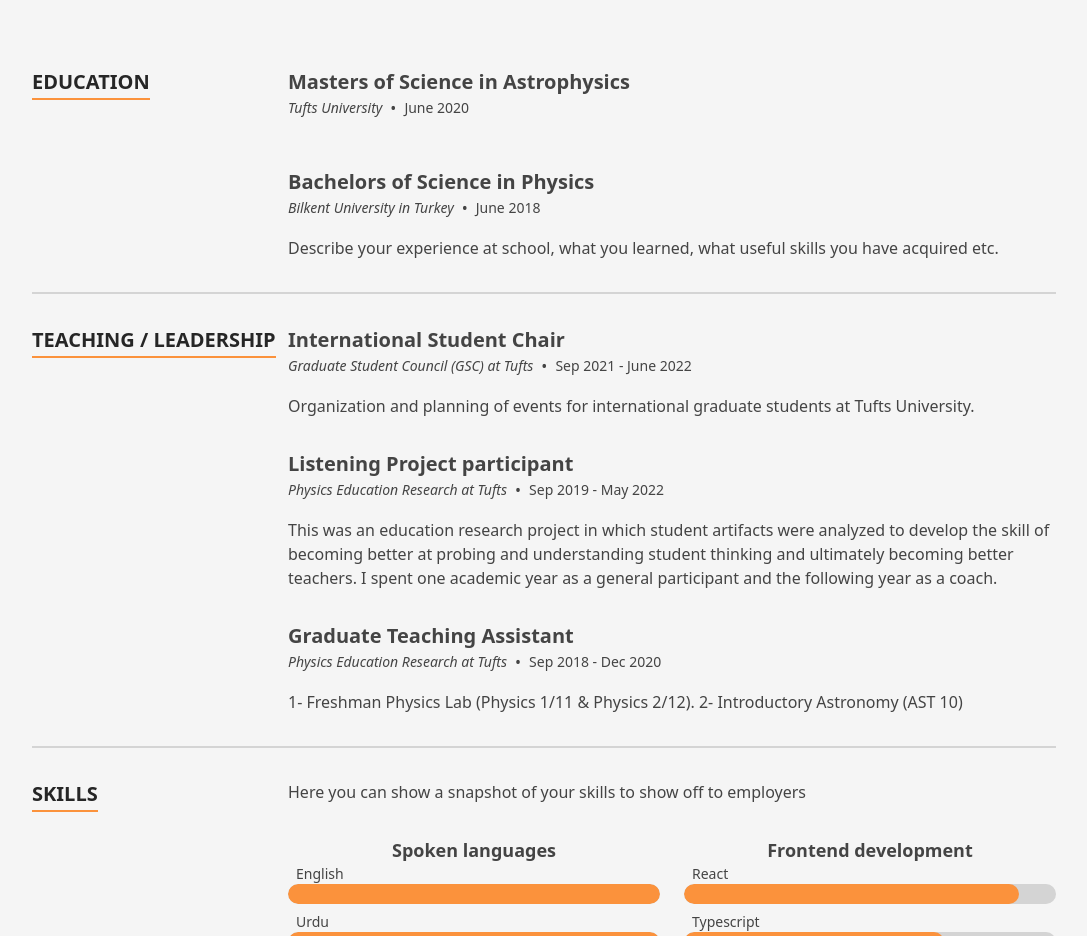
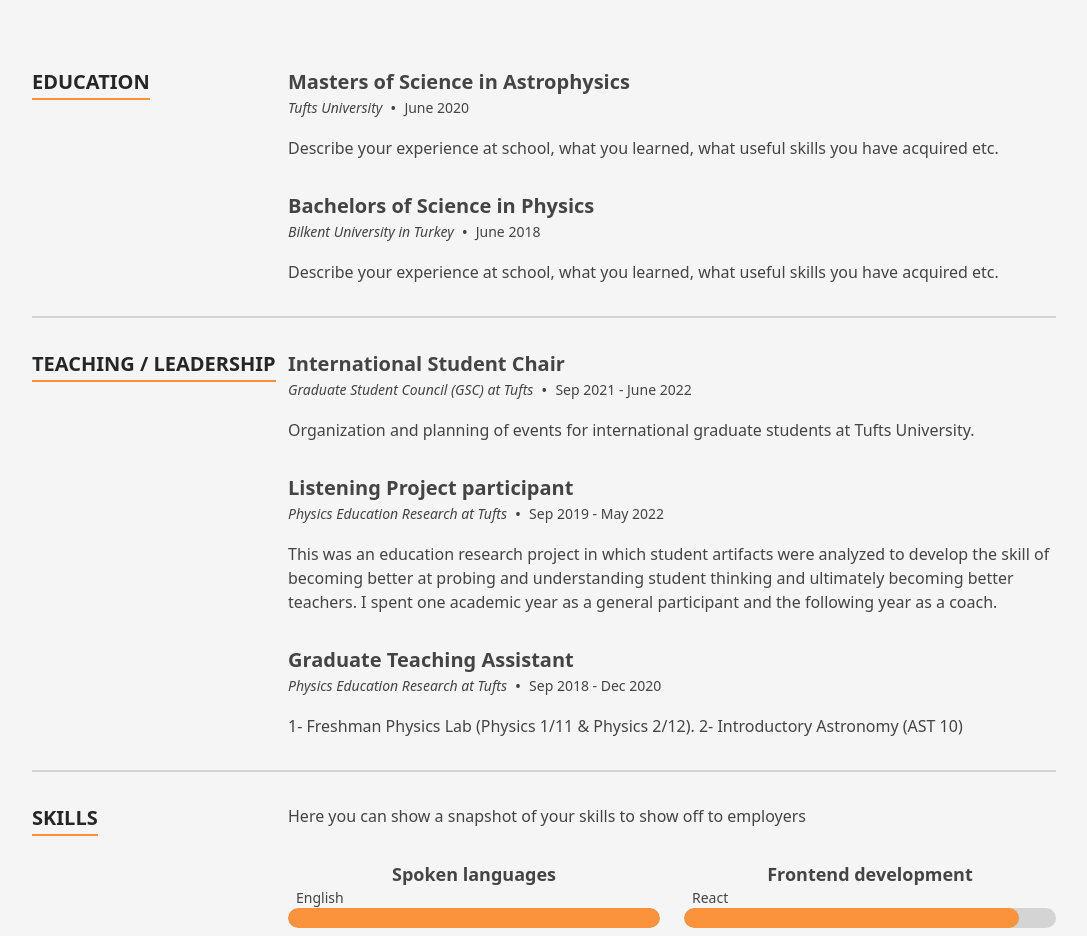
Before and after one commit to zaidikumail/kumailzaidi, a Next.js app: page / in a window 1280 px wide. Shown: the part 1260-2196 px from the top of the page, without its empty margins (96-1183 px from the left). Built offline with nearby package versions, Linux system fonts and the light colour scheme.

Commit message:
Revert "Update data.tsx"
This reverts commit 2ec633937580aecb7b7050bd2f47d11a99e6404a.

```diff
--- a/src/data/data.tsx
+++ b/src/data/data.tsx
@@ -263,6 +263,7 @@ export const education: TimelineItem[] = [
     date: 'June 2020',
     location: 'Tufts University',
     title: 'Masters of Science in Astrophysics',
+    content: <p>Describe your experience at school, what you learned, what useful skills you have acquired etc.</p>,
   },
   {
     date: 'June 2018',
```
